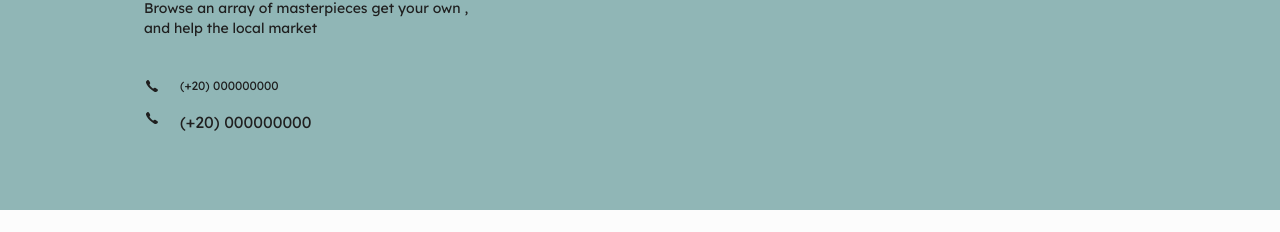
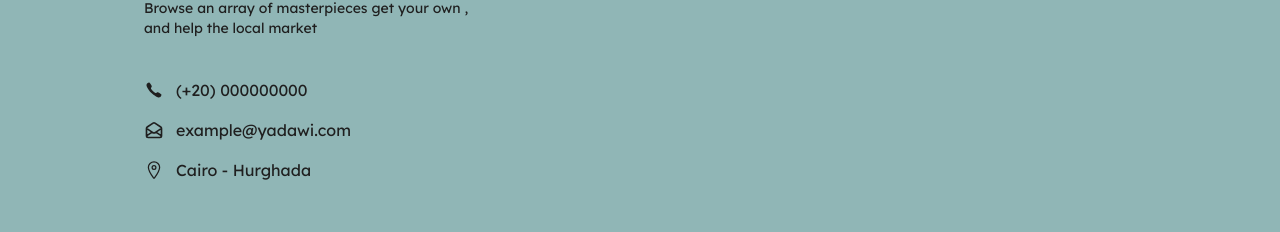
Before and after one commit to yadwy-app/yadwy-frontend, a Next.js app: page / in a window 1280 px wide. Shown: the part 5127-5359 px from the top of the page. Before the commit the page ends 5337 px from the top, so only its background shows below. Built offline with nearby package versions, Linux system fonts and the light colour scheme.

Commit message:
style footer

```diff
--- a/src/components/layouts/footer.tsx
+++ b/src/components/layouts/footer.tsx
@@ -1,6 +1,8 @@
 import Image from "next/image";
 import React from "react";
 import { IoIosCall } from "react-icons/io";
+import { IoLocationOutline } from "react-icons/io5";
+import { HiOutlineMailOpen } from "react-icons/hi";
 
 export const Footer = () => {
   return (
@@ -19,13 +21,17 @@ export const Footer = () => {
             market
           </p>
           <ul className="my-10">
-            <li className="flex gap-5 mb-4">
-              <IoIosCall />
-              <span className="text-xs">(+20) 000000000</span>
+            <li className="flex gap-3 mb-4 items-center">
+              <IoIosCall className="text-xl" />
+              <span className="text-xs md:text-base">(+20) 000000000</span>
             </li>
-            <li className="flex gap-5 mb-4">
-              <IoIosCall />
-              <span>(+20) 000000000</span>
+            <li className="flex gap-3 mb-4 items-center">
+              <HiOutlineMailOpen  className="text-xl"/>
+              <span className="text-xs md:text-base">example@yadawi.com</span>
+            </li>
+            <li className="flex gap-3 mb-4 items-center">
+              <IoLocationOutline  className="text-xl"/>
+              <span className="text-xs md:text-base">Cairo - Hurghada</span>
             </li>
           </ul>
         </div>
```
